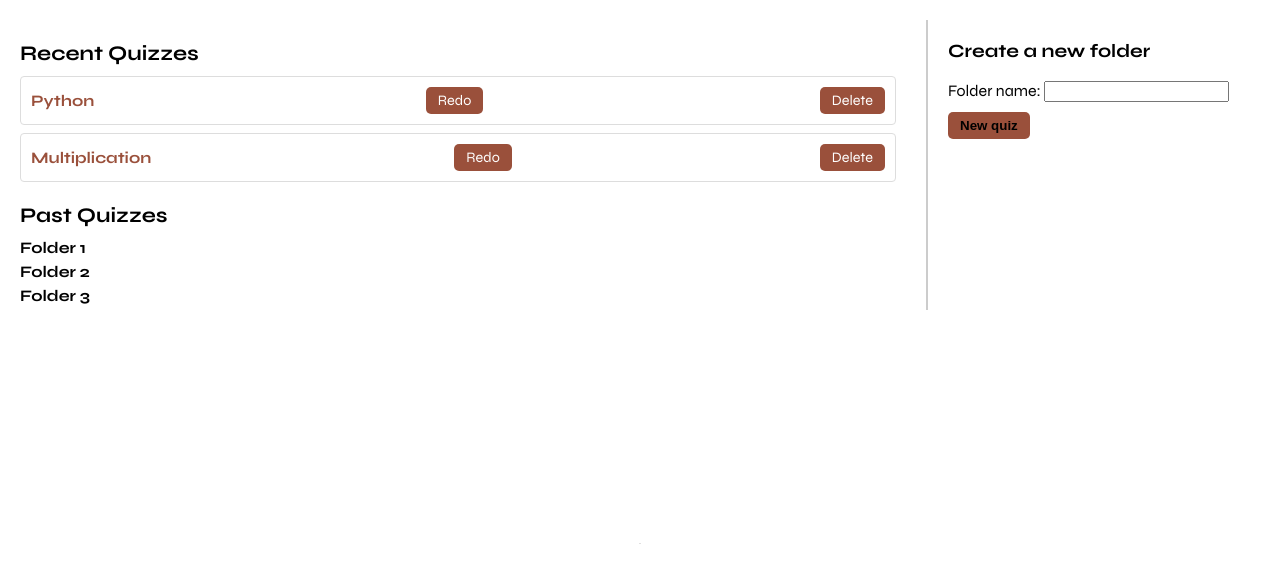
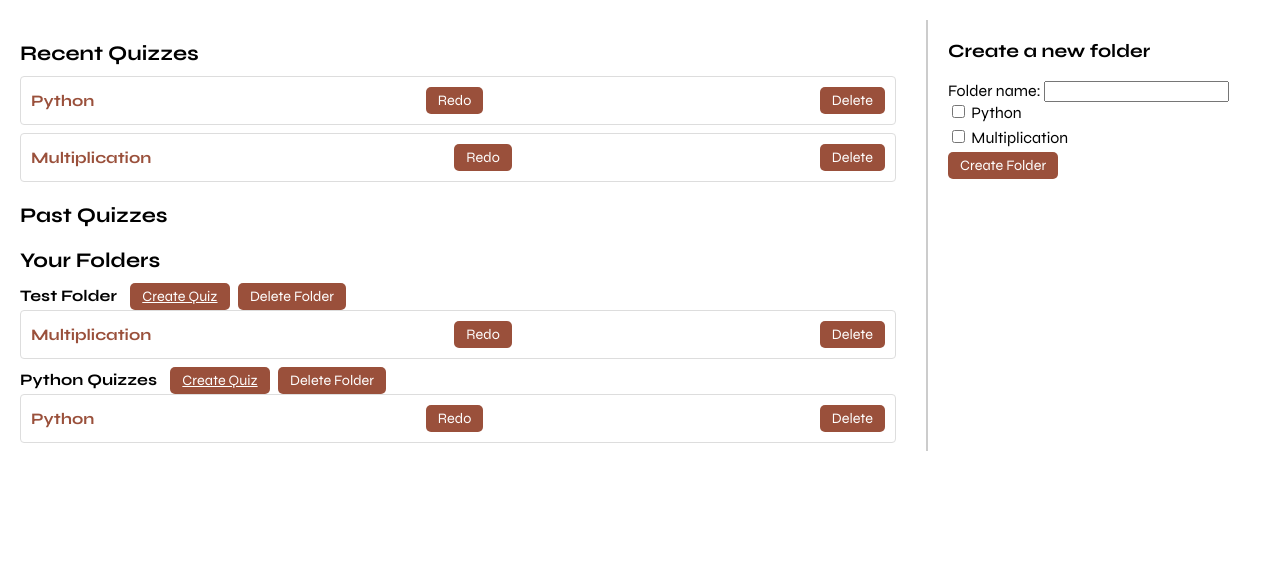
Before and after one commit to Deltane/quiz.it, a Flask app: page /dashboard in a window 1280 px wide. Shown: the part 97-680 px from the top of the page. Run offline with Flask 3, Linux system fonts and the light colour scheme; a user stored in the database is signed in; parts of the project's set-up code (start-up, migrations or seed data) failed here and were passed over; some web fonts are replaced.

Commit message:
Added the 'create folder' functionality in the dashboard page

```diff
--- a/app/routes/ai_routes.py
+++ b/app/routes/ai_routes.py
@@ -22,8 +22,11 @@ def create_quiz():
     return render_template('create_quiz.html')
 
 # Route to handle quiz generation
-@ai_routes.route('/generate_quiz', methods=['POST'])
+@ai_routes.route('/generate_quiz', methods=['GET', 'POST'])
 def generate_quiz():
+    if request.method == 'GET':
+        return render_template('create_quiz.html')
+
     text_input = request.form.get('ai-prompt', '')
     question_count = int(request.form.get('question-count', 5))
     uploaded_file = request.files.get('upload-file')
--- a/app/routes/dashboard_routes.py
+++ b/app/routes/dashboard_routes.py
@@ -1,5 +1,5 @@
-from flask import Blueprint, render_template, session, redirect, url_for
-from app.models import User, Quiz
+from flask import Blueprint, render_template, session, redirect, url_for, request, flash
+from app.models import User, Quiz, Folder, db
 
 dashboard_bp = Blueprint("dashboard", __name__)
 
@@ -15,9 +15,9 @@ def dashboard_view():
     user_quizzes = Quiz.query.filter_by(user_id=user.id).order_by(Quiz.created_at.desc()).all()
     recent_quizzes = user_quizzes[:3]
     past_quizzes = user_quizzes[3:]
-    folders = []  # Replace with actual folder logic if available
+    user_folders = Folder.query.filter_by(user_id=user.id).all()
 
-    return render_template("dashboard.html", recent_quizzes=recent_quizzes, past_quizzes=past_quizzes, folders=folders)
+    return render_template("dashboard.html", recent_quizzes=recent_quizzes, past_quizzes=past_quizzes, folders=user_folders, all_quizzes=user_quizzes)
 
 @dashboard_bp.route('/redo_quiz/<int:quiz_id>')
 def redo_quiz(quiz_id):
@@ -26,3 +26,78 @@ def redo_quiz(quiz_id):
     session['score'] = 0
     session['current_question'] = 0
     return redirect(url_for('quiz_routes.take_quiz'))
+
+@dashboard_bp.route('/create_folder', methods=['GET','POST'])
+def create_folder():
+    if 'user_email' not in session:
+        return redirect(url_for('auth.login'))
+
+    user = User.query.filter_by(email=session['user_email']).first()
+    if not user:
+        return redirect(url_for('auth.login'))
+
+    folder_name = request.form.get('folder_name')
+    print("Folder name submitted:", folder_name)
+    selected_quiz_ids = request.form.getlist('quiz_ids') or request.form.getlist('quiz_ids[]')
+    print("Selected quiz IDs:", selected_quiz_ids)
+
+    if not folder_name:
+        flash("Folder name cannot be empty.", "error")
+        return redirect(url_for('dashboard.dashboard_view'))
+
+    new_folder = Folder(name=folder_name, user_id=user.id)
+    db.session.add(new_folder)
+    db.session.flush()  # to get the new_folder.id
+
+    for quiz_id in selected_quiz_ids:
+        quiz = Quiz.query.get(int(quiz_id))
+        if quiz and quiz.user_id == user.id:
+            quiz.folder_id = new_folder.id
+            db.session.add(quiz)
+
+    db.session.commit()
+    flash(f"Folder '{folder_name}' created successfully.", "success")
+    return redirect(url_for('dashboard.dashboard_view'))
+
+
+# Route to handle deleting a folder
+@dashboard_bp.route('/delete_folder/<int:folder_id>', methods=['POST'])
+def delete_folder(folder_id):
+    if 'user_email' not in session:
+        return redirect(url_for('auth.login'))
+
+    user = User.query.filter_by(email=session['user_email']).first()
+    if not user:
+        return redirect(url_for('auth.login'))
+
+    folder = Folder.query.get_or_404(folder_id)
+    if folder.user_id != user.id:
+        flash("You are not authorized to delete this folder.", "error")
+        return redirect(url_for('dashboard.dashboard_view'))
+
+    # Unassign the folder from its quizzes before deleting
+    for quiz in folder.quizzes:
+        quiz.folder_id = None
+        db.session.add(quiz)
+
+    db.session.delete(folder)
+    db.session.commit()
+    flash("Folder deleted successfully.", "success")
+    return redirect(url_for('dashboard.dashboard_view'))
+@dashboard_bp.route('/create_quiz_in_folder/<int:folder_id>', methods=['GET'])
+def create_quiz_in_folder(folder_id):
+    if 'user_email' not in session:
+        return redirect(url_for('auth.login'))
+
+    user = User.query.filter_by(email=session['user_email']).first()
+    if not user:
+        return redirect(url_for('auth.login'))
+
+    folder = Folder.query.get_or_404(folder_id)
+    if folder.user_id != user.id:
+        flash("You are not authorized to create a quiz in this folder.", "error")
+        return redirect(url_for('dashboard.dashboard_view'))
+
+    # Store folder_id in session to use when saving the quiz later
+    session['selected_folder_id'] = folder_id
+    return redirect(url_for('quiz_routes.create_quiz'))
--- a/app/templates/dashboard.html
+++ b/app/templates/dashboard.html
@@ -70,22 +70,47 @@
                 {% endfor %}
             </div>
             <div class="folders">
-                <p>Folder 1</p>
-                <p>Folder 2</p>
-
-                <p>Folder 3</p>
+                <h3>Your Folders</h3>
+                {% for folder in folders %}
+                  <div class="folder">
+                    <strong>{{ folder.name }}</strong>
+                    <a href="{{ url_for('quiz_routes.create_quiz_for_folder', folder_id=folder.id) }}" class="quiz-button" style="margin-left: 10px;">Create Quiz</a>
+                    <form action="{{ url_for('dashboard.delete_folder', folder_id=folder.id) }}" method="post" style="display:inline; margin-left: 5px;">
+                      <button type="submit" class="quiz-button" onclick="return confirm('Are you sure you want to delete this folder and all its quizzes?')">Delete Folder</button>
+                    </form>
+                    {% if folder.quizzes %}
+                      {% for quiz in folder.quizzes %}
+                        <div class="quiz-entry">
+                          <span class="quiz-title clickable">{{ quiz.title }}</span>
+                          <form action="{{ url_for('quiz_routes.redo_quiz', quiz_id=quiz.id) }}" method="post" style="display:inline;">
+                              <input type="hidden" name="quiz_id" value="{{ quiz.id }}">
+                              <button type="submit" class="quiz-button">Redo</button>
+                          </form>
+                          <form action="{{ url_for('quiz_routes.delete_quiz', quiz_id=quiz.id) }}" method="post" style="display:inline; margin-left: 5px;">
+                              <input type="hidden" name="quiz_id" value="{{ quiz.id }}">
+                              <button type="submit" class="quiz-button" onclick="return confirm('Are you sure you want to delete this quiz?')">Delete</button>
+                          </form>
+                        </div>
+                      {% endfor %}
+                    {% else %}
+                      <p>No quizzes yet.</p>
+                    {% endif %}
+                  </div>
+                {% endfor %}
             </div>
         </section>
         <aside class="create-folder">
             <h3>Create a new folder</h3>
-            <label for="folder-name">Folder name:</label>
-            <input type="text" id="folder-name">
-            <div class="quiz-checkboxes">
-                {% for quiz in all_quizzes %}
-                <label><input type="checkbox" name="quiz" value="{{ quiz.id }}"> {{ quiz.title }}</label>
-                {% endfor %}
-            </div>
-            <button class="create-folder-button">New quiz</button>
+            <form action="{{ url_for('dashboard.create_folder') }}" method="post">
+                <label for="folder-name">Folder name:</label>
+                <input type="text" id="folder-name" name="folder_name" required>
+                <div class="quiz-checkboxes">
+                    {% for quiz in all_quizzes %}
+                    <label><input type="checkbox" name="quiz_ids[]" value="{{ quiz.id }}"> {{ quiz.title }}</label>
+                    {% endfor %}
+                </div>
+                <button type="submit" class="quiz-button">Create Folder</button>
+            </form>
         </aside>
     </main>
 </body>
```
Also changed, not shown: app/models.py (+9 -0 lines), app/routes/quiz_routes.py (+20 -2 lines), instance/app.db.
